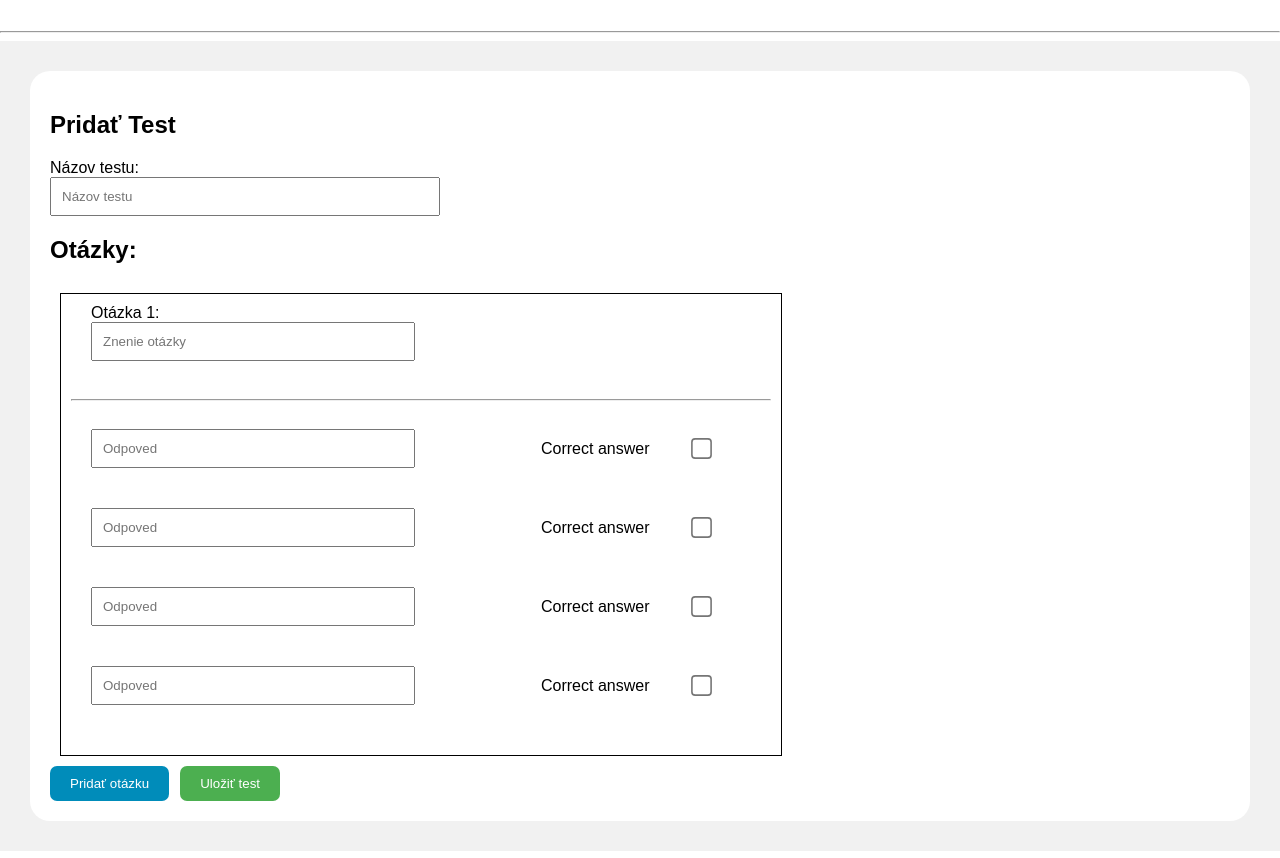
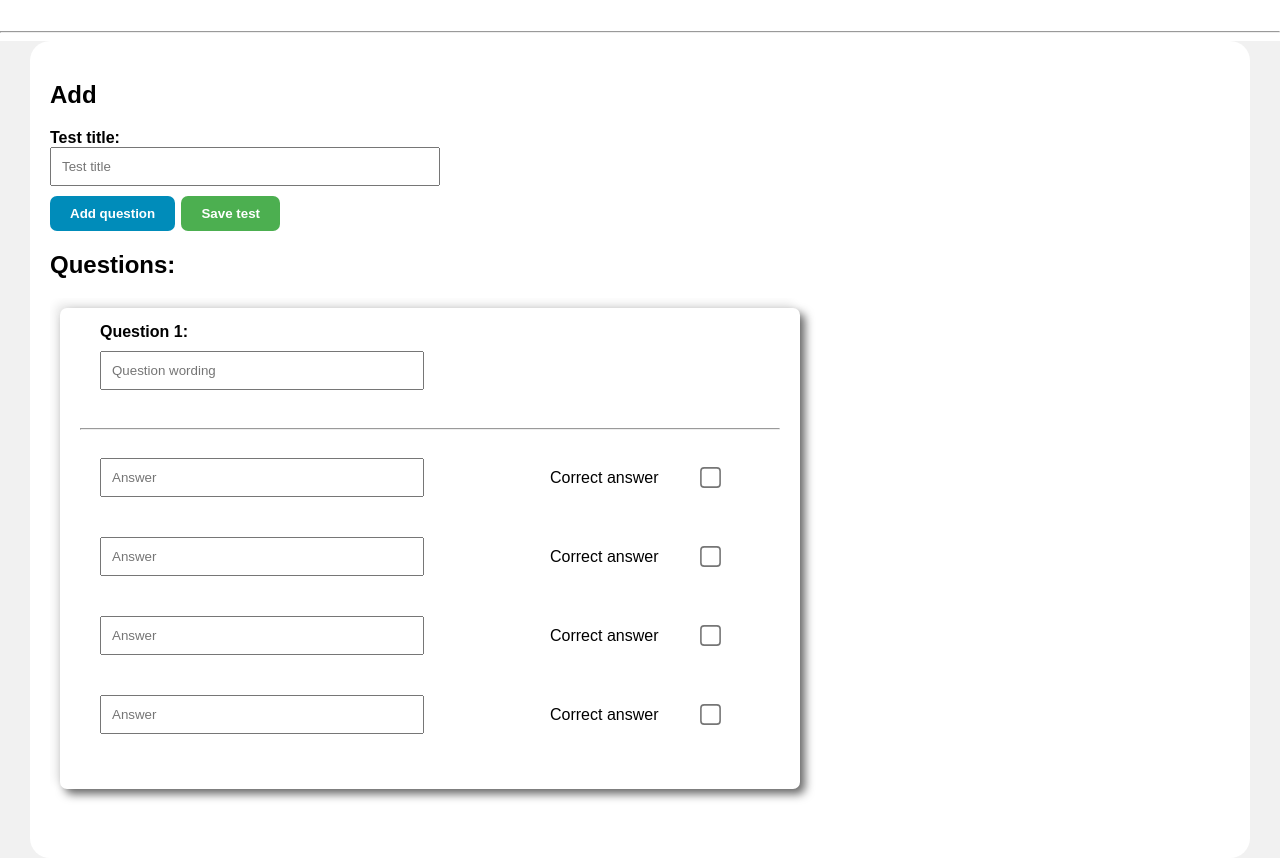
Before and after one commit to Matt022/Quiz-app, a website with bundled scripts: page admin/pages/createTest.html in a window 1280 px wide. Shown: the part 65-923 px from the top of the page. Built offline with nearby package versions, Linux system fonts and the light colour scheme.

Commit message:
kozmetické detaily

```diff
--- a/admin/pages/createTest.html
+++ b/admin/pages/createTest.html
@@ -21,18 +21,18 @@
     <hr>
     <main>
         <section class="main-container">
-            <h1>Pridať Test</h1>
+            <h1>Add</h1>
             <div id="test-form">
-                <label for="nazov">Názov testu:</label><br>
-                <input type="text" id="nazov" required placeholder="Názov testu">
+                <label for="nazov">Test title:</label><br>
+                <input type="text" id="nazov" required placeholder="Test title">
+                <div class="buttons">
+                    <button type="button" id="add-question">Add question</button>
+                    <button id="save" type="button">Save test</button>
+                </div>
 
-                <h2>Otázky:</h2>
+                <h2>Questions:</h2>
                 <div id="otazky-container"></div>
 
-                <div class="buttons">
-                    <button type="button" id="add-question">Pridať otázku</button>
-                    <button id="save" type="button">Uložiť test</button>
-                </div>
             </div>
         </section>
     </main>
--- a/admin/scripts/createTest.ts
+++ b/admin/scripts/createTest.ts
@@ -32,21 +32,32 @@ function addOtazka(): void {
     renderOtazka(otazka, test.otazky.length - 1);
 }
 
-addOtazka()
+addOtazka();
 
 function renderOtazka(otazka: Otazka, index: number): void {
     const otazkaDiv: HTMLDivElement = document.createElement("div");
     otazkaDiv.className = "otazka";
 
     const otazkaLabel: HTMLLabelElement = document.createElement("label");
-    otazkaLabel.textContent = `Otázka ${index + 1}:`;
+    otazkaLabel.textContent = `Question ${index + 1}:`;
 
     const otazkaInput: HTMLInputElement = document.createElement("input");
     otazkaInput.type = "text";
     otazkaInput.value = otazka.text;
-    otazkaInput.placeholder = "Znenie otázky"
+    otazkaInput.placeholder = "Question wording";
     otazkaInput.addEventListener("input", (e: Event) => {
         otazka.text = (e.target as HTMLInputElement).value;
+    });
+
+    const buttonToDeleteQuestion: HTMLButtonElement = document.createElement("button");
+    buttonToDeleteQuestion.classList.add("deleteButton");
+    buttonToDeleteQuestion.textContent = "Delete question";
+    buttonToDeleteQuestion.addEventListener("click", () => {
+        if (confirm("Do you really want to delete this question?")) {
+            const questionContainer: HTMLDivElement = <HTMLDivElement>document.querySelector("div#otazky-container");
+            questionContainer.removeChild(otazkaDiv);
+            test.otazky.splice(index);
+        }
     });
 
     const odpovedeDiv: HTMLDivElement = document.createElement("div");
@@ -59,7 +70,7 @@ function renderOtazka(otazka: Otazka, index: number): void {
 
         const odpovedInput: HTMLInputElement = document.createElement("input");
         odpovedInput.type = "text";
-        odpovedInput.placeholder = "Odpoved"
+        odpovedInput.placeholder = "Answer";
         odpovedInput.value = odpoved ? odpoved.text : "";
 
         // Vytvorme nový objekt odpovede v každej iterácii
@@ -71,9 +82,6 @@ function renderOtazka(otazka: Otazka, index: number): void {
         const spravnaOdpovedInput: HTMLInputElement = document.createElement("input");
         spravnaOdpovedInput.type = "checkbox";
         spravnaOdpovedInput.checked = odpoved ? odpoved.jeSpravna : false;
-
-        // Vytvorme dočasnú premennú pre aktuálnu hodnotu i
-        const currentI: number = i;
 
         spravnaOdpovedInput.addEventListener("change", (e: Event) => {
             novaOdpoved.jeSpravna = (e.target as HTMLInputElement).checked;
@@ -91,10 +99,10 @@ function renderOtazka(otazka: Otazka, index: number): void {
         odpovedDiv.appendChild(spravnaOdpovedDiv);
 
         odpovedeDiv.appendChild(odpovedDiv);
-        otazka.odpovede[currentI] = novaOdpoved;
+        otazka.odpovede[i] = novaOdpoved;
     }
 
-    const brElement: HTMLBRElement = document.createElement("br")
+    const brElement: HTMLBRElement = document.createElement("br");
     const hr: HTMLHRElement = document.createElement("hr");
 
     otazkaDiv.appendChild(otazkaLabel);
@@ -102,6 +110,8 @@ function renderOtazka(otazka: Otazka, index: number): void {
     otazkaDiv.appendChild(otazkaInput);
     otazkaDiv.appendChild(hr);
     otazkaDiv.appendChild(odpovedeDiv);
+    otazkaDiv.appendChild(buttonToDeleteQuestion);
+
 
     otazkyContainer.appendChild(otazkaDiv);
 }
@@ -113,6 +123,15 @@ saveBtn.addEventListener("click", () => {
 
     test.otazky = getData();
 
+    const isAnyQuestionNameEmpty: boolean = test.otazky.some(otazka =>
+        otazka.odpovede.some(odpoved => odpoved.text === "")
+    );
+
+    if (isAnyQuestionNameEmpty) {
+        alert("Vyplňte všetky otázky");
+        return;
+    }
+
     addTest(test).then(() => {
         alert("Test was added to database.");
     });
--- a/admin/styles/createTest.css
+++ b/admin/styles/createTest.css
@@ -34,7 +34,7 @@ input[type="checkbox"] {
 }
 
 main {
-    padding: 30px;
+    padding: 0 30px;
     background-color: #f1f1f1;
 }
 
@@ -48,14 +48,20 @@ main section.main-container div#test-form {
     margin: 0 auto;
 }
 
+main section.main-container div#test-form > label {
+    font-weight: bold;
+}
+
 main section.main-container div#test-form div.buttons {
     display: flex;
+    justify-content: space-between;
     width: 230px;
-    justify-content: space-between;
+    margin-top: 10px;
 }
 
 main section.main-container div#test-form div.buttons button {
     background-color: #008CBA;
+    font-weight: bold;
     border-radius: 7px;
     color: white;
     border: none;
@@ -71,31 +77,61 @@ main section.main-container div#test-form div.buttons button#save {
     cursor: pointer;
 }
 
-#otazky-container {
+main section.main-container div#test-form div#otazky-container {
     padding: 10px;
+    height: 520px;
+    overflow-y: auto;
 }
 
-.otazka {
-    padding: 10px;
+main section.main-container div#test-form div#otazky-container div.otazka {
+    padding: 15px 20px;
     width: 700px;
-    border: 1px solid black;
+    border-radius: 7px;
+    background: #ffffff;
+    box-shadow: 5px 5px 10px #666666,
+        -5px -5px 10px #ebebeb;
+
+    margin-bottom: 30px;
 }
 
-.otazka > label {
+main section.main-container div#test-form div#otazky-container div.otazka > label {
     margin-left: 20px;
+    font-weight: bold;
 }
 
-.otazka>input {
+main section.main-container div#test-form div#otazky-container div.otazka > input {
     width: 300px;
     margin-bottom: 30px;
     margin-left: 20px;
+    margin-top: 10px;
 }
 
-.otazka>div {
+main section.main-container div#test-form div#otazky-container div.otazka > div {
     margin-bottom: 20px;
 }
 
-.odpoved {
+main section.main-container div#test-form div#otazky-container div.otazka:first-child button {
+    display: none;
+}
+
+main section.main-container div#test-form div#otazky-container div.otazka button {
+    font-size: 17px;
+    background-color: rgb(255, 0, 0);
+    color: white;
+    font-weight: bold;
+    padding: 10px 20px;
+    border: none;
+    border-radius: 7px;
+    cursor: pointer;
+    margin-left: 20px;
+    transition: all 0.2s ease-in-out;
+}
+
+main section.main-container div#test-form div#otazky-container div.otazka button:hover {
+    background-color: rgb(204, 4, 4);
+}
+
+main section.main-container div#test-form div#otazky-container div.otazka div div.odpoved {
     padding: 20px;
     display: flex;
     justify-content: space-between;
@@ -103,11 +139,11 @@ main section.main-container div#test-form div.buttons button#save {
     width: 90%;
 }
 
-.odpoved > input {
+main section.main-container div#test-form div#otazky-container div.otazka div div.odpoved > input {
     width: 300px;
 }
 
-.spravnaOdpovedDiv {
+main section.main-container div#test-form div#otazky-container div.otazka div div.odpoved div.spravnaOdpovedDiv {
     display: flex;
     justify-content: space-between;
     align-items: center;
```
Also changed, not shown: dist/admin/scripts/createTest.js.
